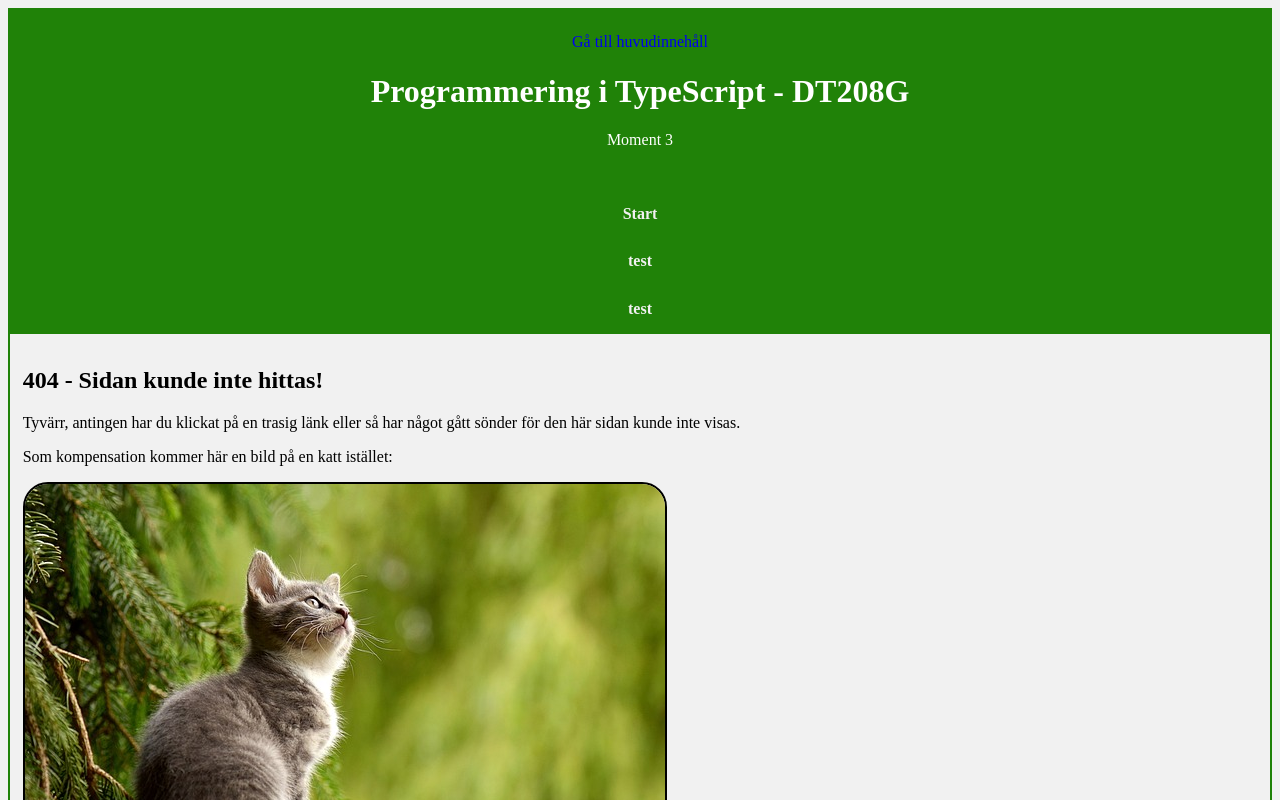
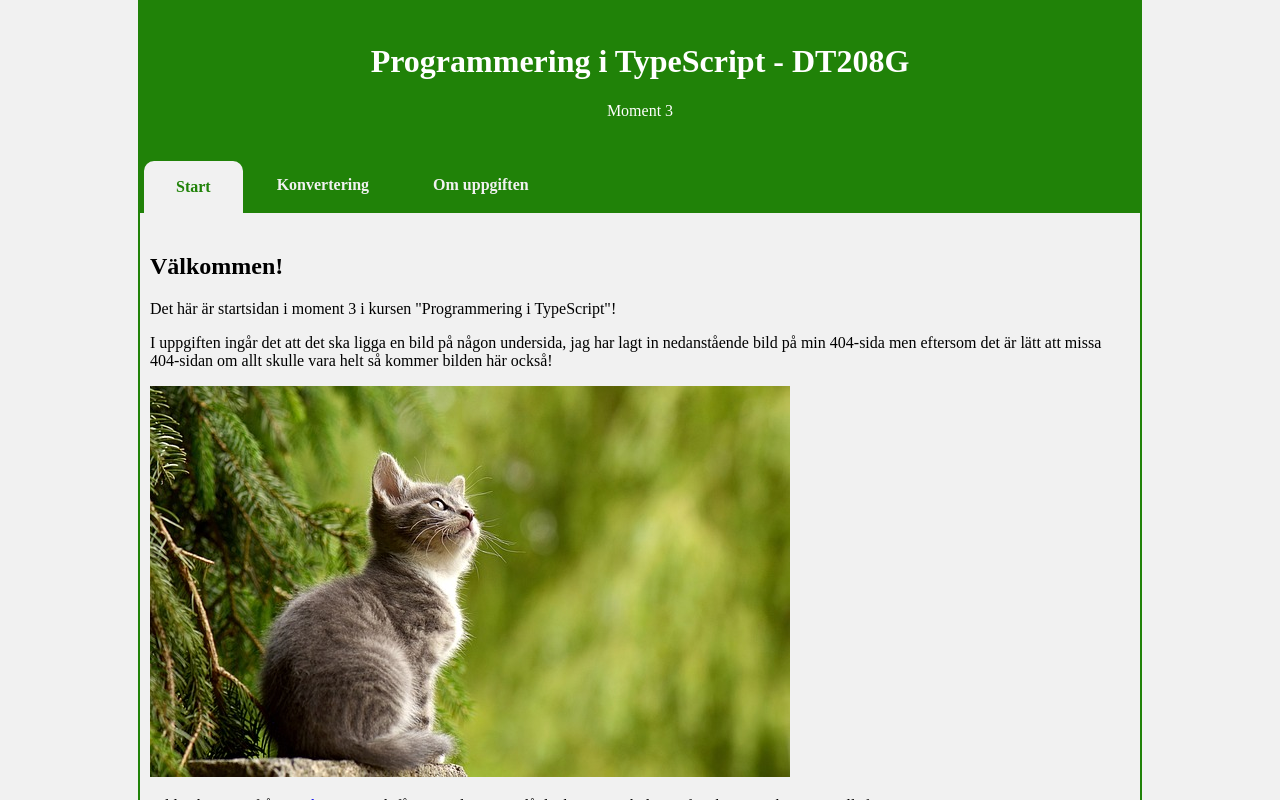
Before and after one commit to LinnEriksson89/dt208g_moment3, an Angular app: page /index in a window 1280 px wide. Shown: the top 800 px of the page. Built offline with nearby package versions, Linux system fonts and the light colour scheme.

Commit message:
small scss-changes and routes

```diff
--- a/src/app/app.component.scss
+++ b/src/app/app.component.scss
@@ -1,6 +1,11 @@
+#wrapper {
+    border: 2px solid #208208;
+    max-width: 1000px;
+    margin: auto;
+}
+
 main {
     background: #f1f1f1;
     padding: 1%;
-    border: 2px solid #208208;
     font-size: 1.6em;
 }
--- a/src/app/header/header.component.html
+++ b/src/app/header/header.component.html
@@ -1,5 +1,4 @@
 <header>
-    <a href="#maincontent" class="skiplink button">Gå till huvudinnehåll</a>
     <a href="">
         <h1>Programmering i TypeScript - DT208G</h1>
     </a>
--- a/src/app/nav/nav.component.html
+++ b/src/app/nav/nav.component.html
@@ -1,7 +1,7 @@
 <nav>
     <ul>
-        <li><a href="">Start</a></li>
-        <li><a href="">test</a></li>
-        <li><a href="">test</a></li>
+        <li><a routerLink="/index" routerLinkActive="current">Start</a></li>
+        <li><a routerLink="/convert" routerLinkActive="current">Konvertering</a></li>
+        <li><a routerLink="/task" routerLinkActive="current">Om uppgiften</a></li>
     </ul>
 </nav>
--- a/src/app/nav/nav.component.scss
+++ b/src/app/nav/nav.component.scss
@@ -4,32 +4,59 @@ nav {
     font-size: 1.6em;
     font-weight: bold;
     text-align: center;
+    background: #208208;
 
 
     //Give links in the list the illusion of being buttons.
     ul {
-        background: #208208;
         list-style-type: none;
         padding: 0;
         margin: 0;
 
         li {
-
-            padding: 1%;
             margin: 0;
-            border: 2px solid #208208;
+            text-align: center;
+            border-left: 4px solid #208208;
 
             a {
+                display: block;
                 text-decoration: none;
                 color: #f1f1f1;
+                padding: 15px 30px;
+                margin: 0;
             }
         }
 
-        li:hover, .current {
+        li:hover a, li a.current {
+            color: #208208;
             background: #f1f1f1;
+            border: 2px solid #f1f1f1;
+        }
+    }
+}
+
+//Make a navigation bar on larger screen.
+@media only screen and (min-width: 750px) {
+    nav {
+        border-top: 5px solid #208208;
+        border-bottom: 10px solid #f1f1f1;
+        ul {
+            li {
+                float: left;
+            }
+
             a {
-                color: #208208;
+                padding: 5%;
+                min-width: max-content;
+                border-radius: 10px 10px 0 0;
             }
         }
     }
 }
+
+//Remove float after nav-bar.
+nav::after {
+    content: "";
+    clear: both;
+    display: table;
+}
--- a/src/app/nav/nav.component.ts
+++ b/src/app/nav/nav.component.ts
@@ -1,9 +1,10 @@
 import { Component } from '@angular/core';
+import { RouterLink, RouterLinkActive } from '@angular/router';
 
 @Component({
   selector: 'app-nav',
   standalone: true,
-  imports: [],
+  imports: [RouterLink, RouterLinkActive],
   templateUrl: './nav.component.html',
   styleUrl: './nav.component.scss'
 })
--- a/src/styles.scss
+++ b/src/styles.scss
@@ -9,5 +9,5 @@ html {
 //Background color.
 body {
     background: #f1f1f1;
-///    background: url("../images/background.jpg") repeat;
+    margin: 0;
 }
```
Also changed, not shown: src/app/app.routes.ts (+8 -2 lines).
